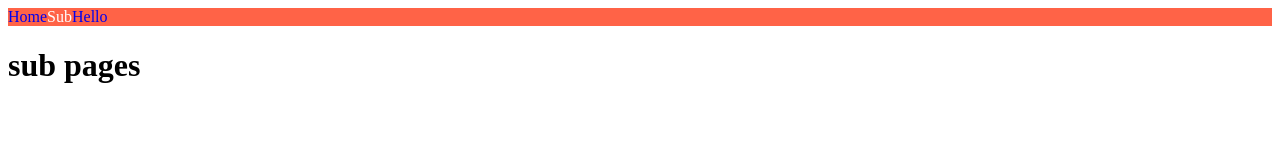
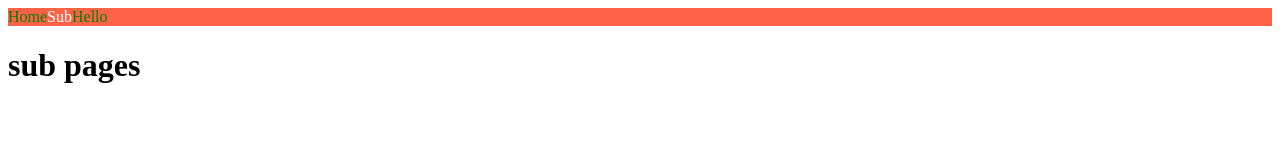
Before and after one commit to jieunheo/Nextjs_study, a Next.js app: page /sub in a window 1280 px wide. Shown: the top 160 px of the page. Built offline with nearby package versions, Linux system fonts and the light colour scheme.

Commit message:
styled jsx app 전체에 적용하고 싶을 때는 _app.js 파일을 만들어 적용한다. props으로 Component, pageProps를 사용한다.

```diff
--- /dev/null
+++ b/pages/_app.js
@@ -0,0 +1,15 @@
+import NavBar from "./components/NavBar";
+
+export default function App({ Component, pageProps }) {
+  return (
+    <div>
+      <NavBar />
+      <Component {...pageProps}/>
+      <style jsx global>{`
+        a {
+          color: green;
+        }
+      `}</style>
+    </div>
+  );
+}
--- a/pages/hello/index.js
+++ b/pages/hello/index.js
@@ -1,9 +1,6 @@
-import NavBar from "../components/NavBar";
-
 export default function Hello () {
   return (
     <div>
-      <NavBar />
       <h1>Hello pages</h1>
     </div>
   );
--- a/pages/sub.js
+++ b/pages/sub.js
@@ -1,9 +1,6 @@
-import NavBar from "./components/NavBar";
-
 export default function Sub() {
   return (
     <div>
-      <NavBar />
       <h1>sub pages</h1>
     </div>
   );
```
Also changed, not shown: pages/index.js (+0 -8 lines).
